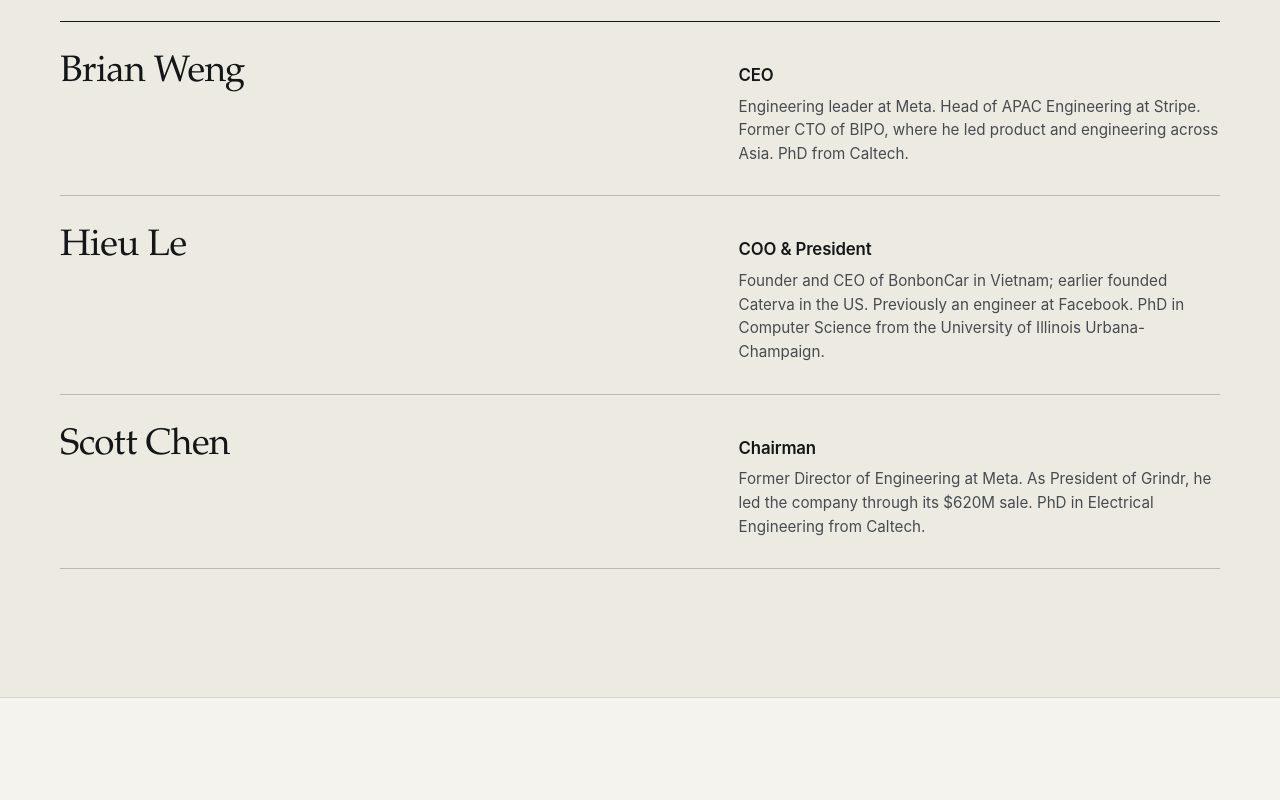
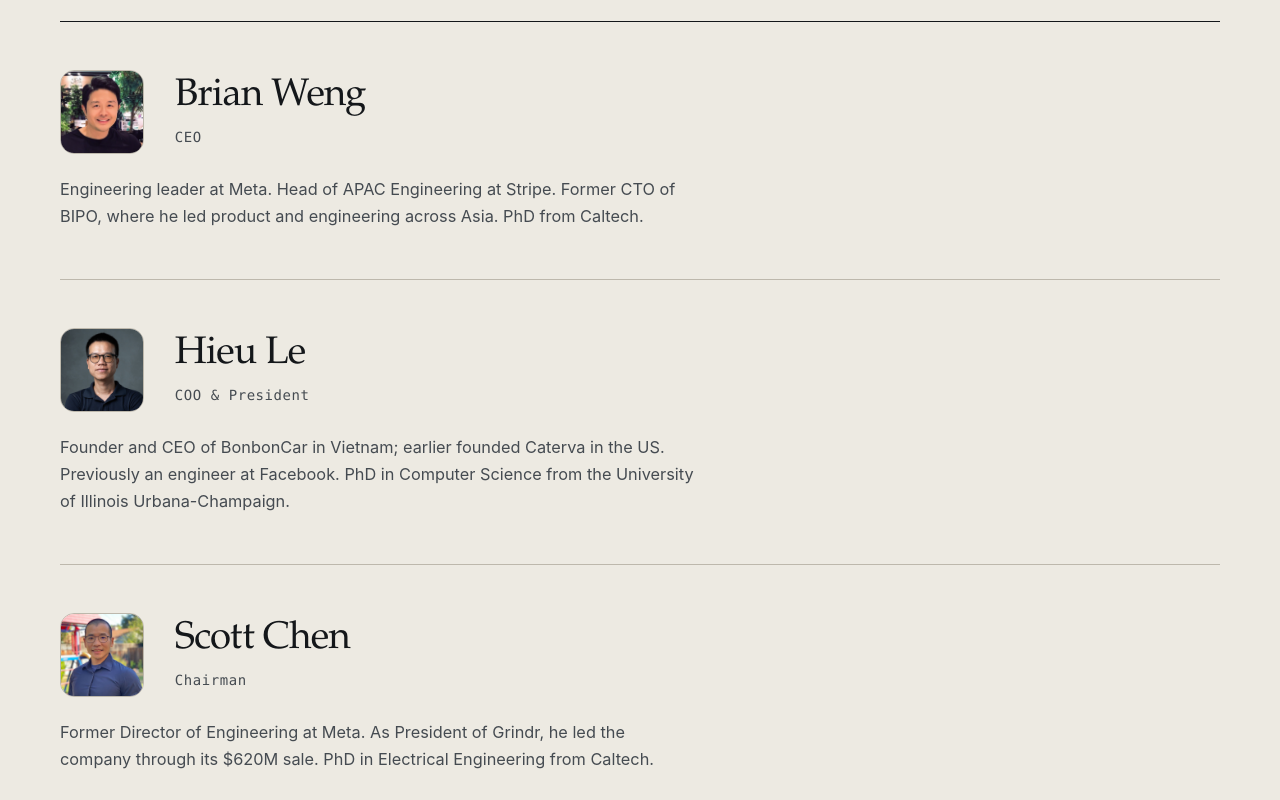
Before and after one commit to schenfb/brekka-site, a plain HTML site: page index.html in a window 1280 px wide. Shown: the part 4420-5220 px from the top of the page. Drawn offline with Linux system fonts and the light colour scheme.

Commit message:
Redesign Team section: full-width stacked entries with photo medallions for Brian, Hieu and Scott (design-reviewed)

```diff
--- a/index.html
+++ b/index.html
@@ -345,7 +345,11 @@
       </div>
     </section>
 
-    <!-- Team: name, title and one short bio per person, as ruled rows. No portraits. -->
+    <!-- Team: one full-width entry per person: photo medallion, name, title,
+         short bio. Every medallion is an <img class="team-avatar"> on the shared
+         .team-avatar box. The medallion is decorative: the person's name is the
+         heading beside it, so alt is empty. (An initials fallback,
+         .team-avatar-initials, remains in the stylesheet unused.) -->
     <section class="section section-tint team" id="team" aria-labelledby="team-title">
       <div class="container">
         <header class="section-head">
@@ -354,26 +358,29 @@
         </header>
 
         <ul class="team-list">
-          <li class="team-row">
-            <h3 class="team-name">Brian Weng</h3>
-            <div class="team-detail">
+          <li class="team-entry">
+            <img class="team-avatar" src="assets/team/brian.jpg" alt="" width="678" height="678">
+            <div class="team-head">
+              <h3 class="team-name">Brian Weng</h3>
               <p class="team-role">CEO</p>
-              <p class="team-bio">Engineering leader at Meta. Head of APAC Engineering at Stripe. Former CTO of BIPO, where he led product and engineering across Asia. PhD from Caltech.</p>
             </div>
+            <p class="team-bio">Engineering leader at Meta. Head of APAC Engineering at Stripe. Former CTO of BIPO, where he led product and engineering across Asia. PhD from Caltech.</p>
           </li>
-          <li class="team-row">
-            <h3 class="team-name">Hieu Le</h3>
-            <div class="team-detail">
+          <li class="team-entry">
+            <img class="team-avatar" src="assets/team/hieu.jpg" alt="" width="800" height="800">
+            <div class="team-head">
+              <h3 class="team-name">Hieu Le</h3>
               <p class="team-role">COO &amp; President</p>
-              <p class="team-bio">Founder and CEO of BonbonCar in Vietnam; earlier founded Caterva in the US. Previously an engineer at Facebook. PhD in Computer Science from the University of Illinois Urbana-Champaign.</p>
             </div>
+            <p class="team-bio">Founder and CEO of BonbonCar in Vietnam; earlier founded Caterva in the US. Previously an engineer at Facebook. PhD in Computer Science from the University of Illinois Urbana-Champaign.</p>
           </li>
-          <li class="team-row">
-            <h3 class="team-name">Scott Chen</h3>
-            <div class="team-detail">
+          <li class="team-entry">
+            <img class="team-avatar" src="assets/team/scott.jpg" alt="" width="800" height="800">
+            <div class="team-head">
+              <h3 class="team-name">Scott Chen</h3>
               <p class="team-role">Chairman</p>
-              <p class="team-bio">Former Director of Engineering at Meta. As President of Grindr, he led the company through its $620M sale. PhD in Electrical Engineering from Caltech.</p>
             </div>
+            <p class="team-bio">Former Director of Engineering at Meta. As President of Grindr, he led the company through its $620M sale. PhD in Electrical Engineering from Caltech.</p>
           </li>
         </ul>
       </div>
--- a/styles.css
+++ b/styles.css
@@ -679,44 +679,83 @@ h4 {
 }
 .fact dd { font-size: 0.98rem; color: var(--night-text); }
 
-/* ---------- Team: ruled rows of name, title and one short bio ---------- */
+/* ---------- Team: an editorial index of full-width entries ---------- */
 
-/* No nodes or copper here: in the diagram grammar a node is a stage and copper
-   is the production milestone, and a person is neither. The two columns reuse
-   the section-head grid, so titles align with the ledes of other sections.
-   Titles are not uppercased: they render exactly as written.
-   The name sits alone in the left column. The right column holds the title and,
-   beneath it, the bio. Rows align on the baseline, and the right column's
-   baseline is its first line, so name and title share a baseline and the bio
-   hangs below the title. Source order is name, title, bio, which is also the
-   stacked reading order on small screens. */
+/* One block per person. Header row: a medallion with the name (display serif)
+   and title (small mono caption) beside it, centred on it. Below, the bio
+   (prose at a 62ch measure) spans both columns and starts at the entry's left
+   edge, at every width. The medallion is the entry's only left-edge device;
+   there is no numeral.
+
+   The medallion is a softly rounded square, not a circle: circles on this page
+   are diagram nodes and step numbers. One box, .team-avatar, serves both the
+   photo <img> and the initials placeholder, with the same light ground and the
+   same rule-toned border, so a placeholder can be swapped for a photo without
+   touching anything else. Initials are dark letters on the light ground so they
+   do not outweigh a real portrait. No copper, no shadow.
+   Titles are not uppercased, so they render exactly as written. */
 .team-list { border-top: 1px solid var(--ink); }
-.team-row {
+.team-entry {
+  --avatar: clamp(72px, 7vw, 84px);
   display: grid;
-  grid-template-columns: minmax(0, 1.25fr) minmax(0, 1fr);
-  gap: 4px clamp(32px, 6vw, 88px);
-  align-items: baseline;
-  padding: clamp(20px, 2.6vw, 30px) 0;
+  grid-template-columns: var(--avatar) minmax(0, 1fr);
+  grid-template-areas:
+    "avatar head"
+    "bio    bio";
+  column-gap: clamp(20px, 2.4vw, 32px);
+  row-gap: clamp(16px, 1.8vw, 22px);
+  align-items: center;
+  padding-block: clamp(32px, 4vw, 48px);
   border-bottom: 1px solid var(--rule-strong);
 }
+.team-entry:last-child {
+  padding-bottom: 0;
+  border-bottom: 0;
+}
+
+.team-avatar {
+  grid-area: avatar;
+  display: block;
+  width: var(--avatar);
+  height: var(--avatar);
+  border: 1px solid var(--rule-strong);
+  border-radius: 14px;
+  background: var(--surface);
+  object-fit: cover;
+}
+.team-avatar-initials {
+  display: grid;
+  place-items: center;
+  font-family: var(--font-display);
+  font-size: calc(var(--avatar) * 0.36);
+  font-weight: 400;
+  line-height: 1;
+  letter-spacing: 0.02em;
+  color: var(--ink);
+}
+
+.team-head { grid-area: head; }
 .team-name {
   font-family: var(--font-display);
-  font-size: clamp(1.6rem, 3vw, 2.3rem);
+  font-size: clamp(1.9rem, 3.4vw, 2.4rem);
   font-weight: 400;
-  line-height: 1.15;
-  letter-spacing: -0.015em;
+  line-height: 1.08;
+  letter-spacing: -0.02em;
 }
 .team-role {
-  font-size: 1.05rem;
-  font-weight: 600;
-  letter-spacing: -0.008em;
-  color: var(--ink);
+  margin-top: 10px;
+  font-family: var(--font-mono);
+  font-size: 0.875rem;
+  font-weight: 500;
+  letter-spacing: 0.04em;
+  line-height: 1.4;
+  color: var(--ink-soft);
 }
 .team-bio {
-  margin-top: 6px;
-  max-width: 52ch;
-  font-size: 0.95rem;
-  line-height: 1.55;
+  grid-area: bio;
+  max-width: 62ch;
+  font-size: 1.02rem;
+  line-height: 1.68;
   color: var(--ink-soft);
 }
 
@@ -901,9 +940,18 @@ h4 {
   .facts { gap: 14px; }
   .fact { flex-direction: column; }
 
-  /* Team: rows stack in source order: name, then title, then bio. */
-  .team-row { grid-template-columns: minmax(0, 1fr); padding: 20px 0; }
-  .team-bio { max-width: none; }
+  /* Team: a 60px medallion beside the name and title; the bio runs full width
+     underneath, as on desktop. The name is set a little smaller so it stays on
+     one line beside the medallion, including with enlarged system text. */
+  .team-entry {
+    --avatar: 60px;
+    column-gap: 16px;
+    row-gap: 18px;
+    padding-block: 28px;
+  }
+  .team-avatar { border-radius: 12px; }
+  .team-name { font-size: 1.6rem; }
+  .team-bio { max-width: none; font-size: 1rem; }
 
   /* Contact steps: 34px numbers, 46px gutter. */
   .contact-actions .button { width: 100%; }
```
Also changed, not shown: assets/team/brian.jpg (added), assets/team/hieu.jpg (added), assets/team/scott.jpg (added).
